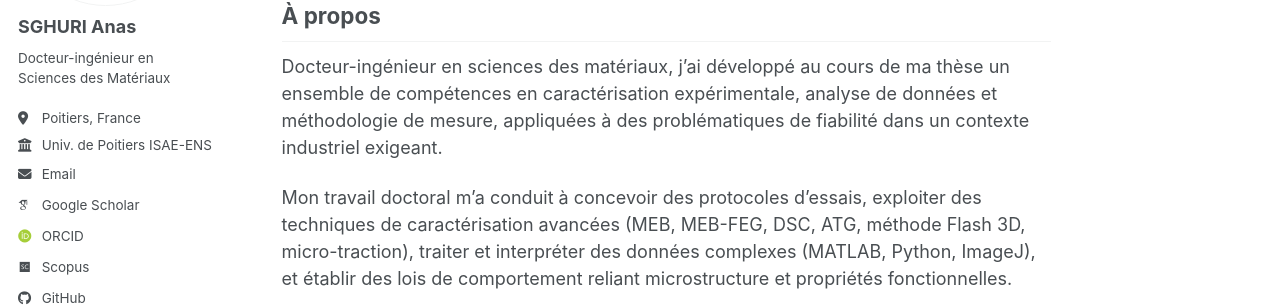
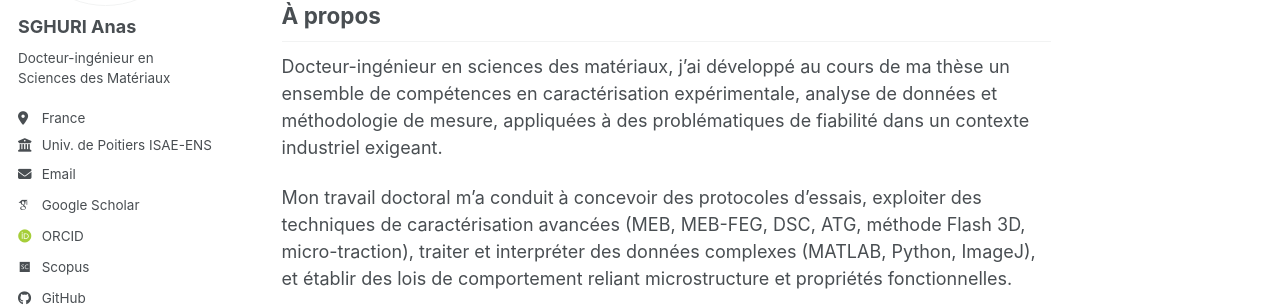
Before and after one commit to Anas-Sg-git/anas-sghuri, a Jekyll site: the page built from _pages/about.md, in a window 1280 px wide. Shown: the part 270-576 px from the top of the page. Built offline with Jekyll 4.4.1, drawn with Linux system fonts in a browser that asks for light colours; some web fonts are replaced; a script bundle is joined from its source files by our own code; library files that are not in the unit come from our copies.

Commit message:
Update _config.yml

```diff
--- a/_config.yml
+++ b/_config.yml
@@ -56,7 +56,7 @@ author:
   name             : "SGHURI Anas"
   pronouns         : ""
   bio              : "Docteur-ingénieur en Sciences des Matériaux"
-  location         : "Poitiers, France"
+  location         : "France"
   employer         : "Univ. de Poitiers \nISAE-ENSMA \nInstitut Pprime"
   email            : "anas.sghuri@gmail.com"
   googlescholar    : "https://scholar.google.com/citations?user=qvDI3ZYAAAAJ&hl=fr"
```
